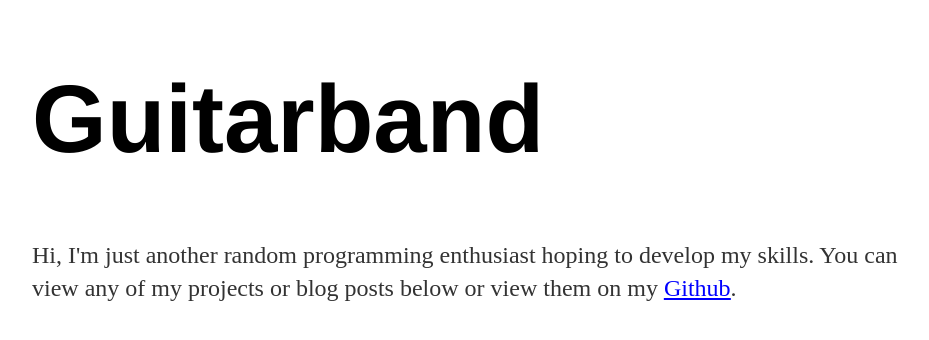
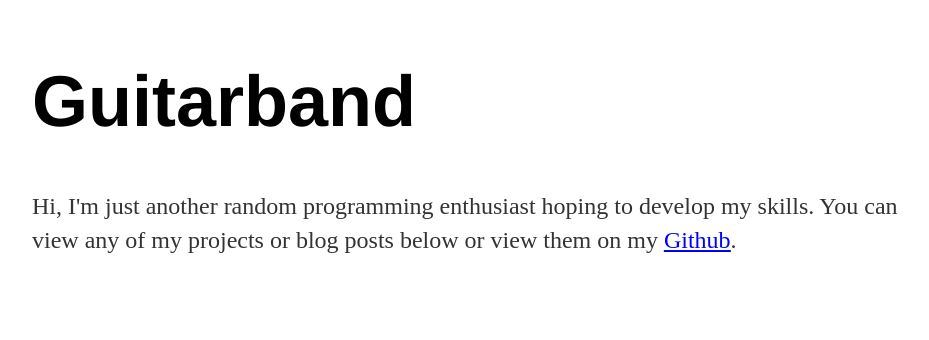
Before and after one commit to Guitarband/testwebsiteGuitarband.github.io, a Jekyll site: the page index.html, which Jekyll copies as it is, in a window 1280 px wide. Shown: the top 340 px of the page, without its empty margins (160-1089 px from the left). Built offline with Jekyll 4.4.1, drawn with Linux system fonts in a browser that asks for light colours.

Commit message:
Update styles.css

```diff
--- a/css/styles.css
+++ b/css/styles.css
@@ -42,7 +42,7 @@ ul.posts li {
 
 .heading {
     color: black;
-    font-size: 200%;
+    font-size: 150%;
 }
 
 .heading:hover {
```
